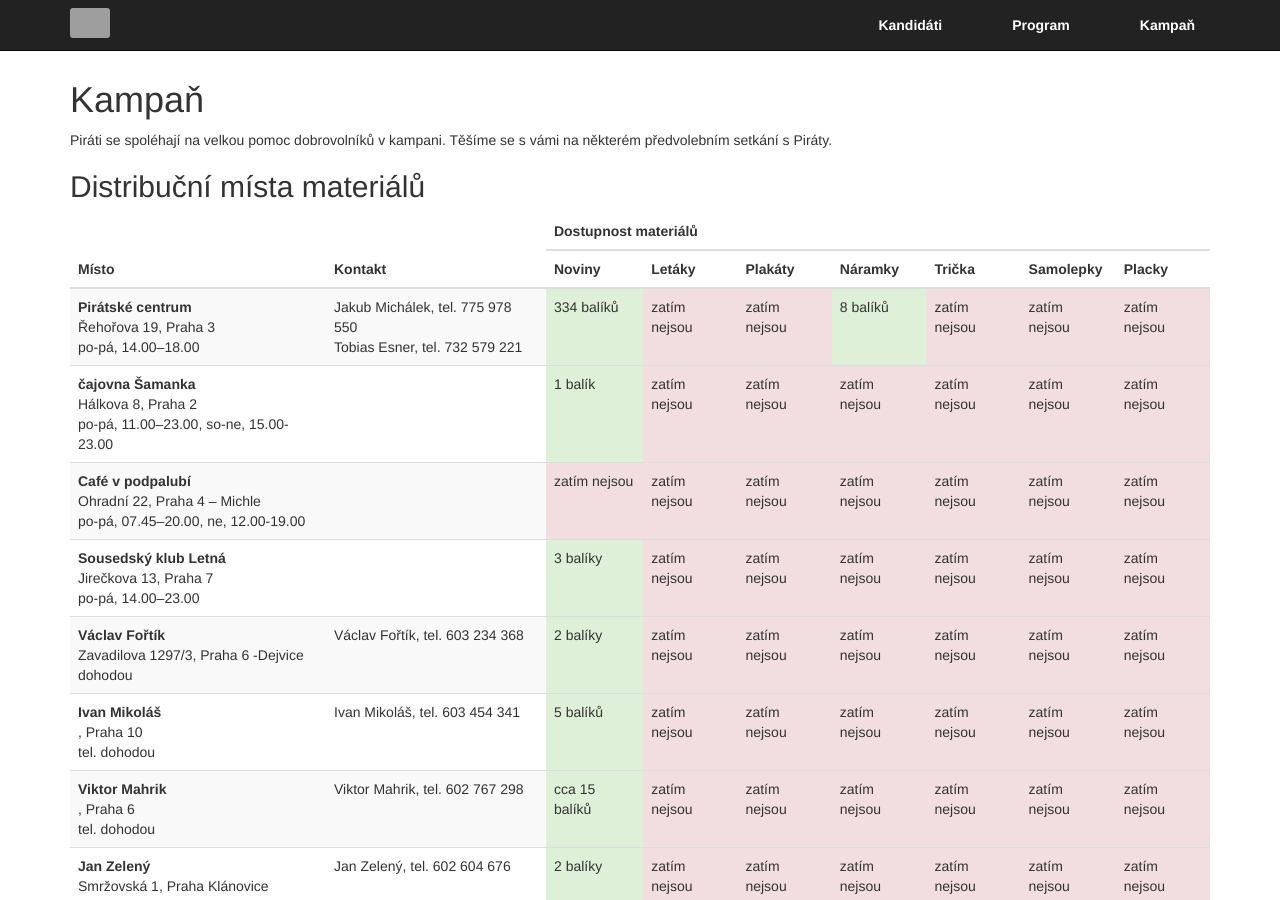
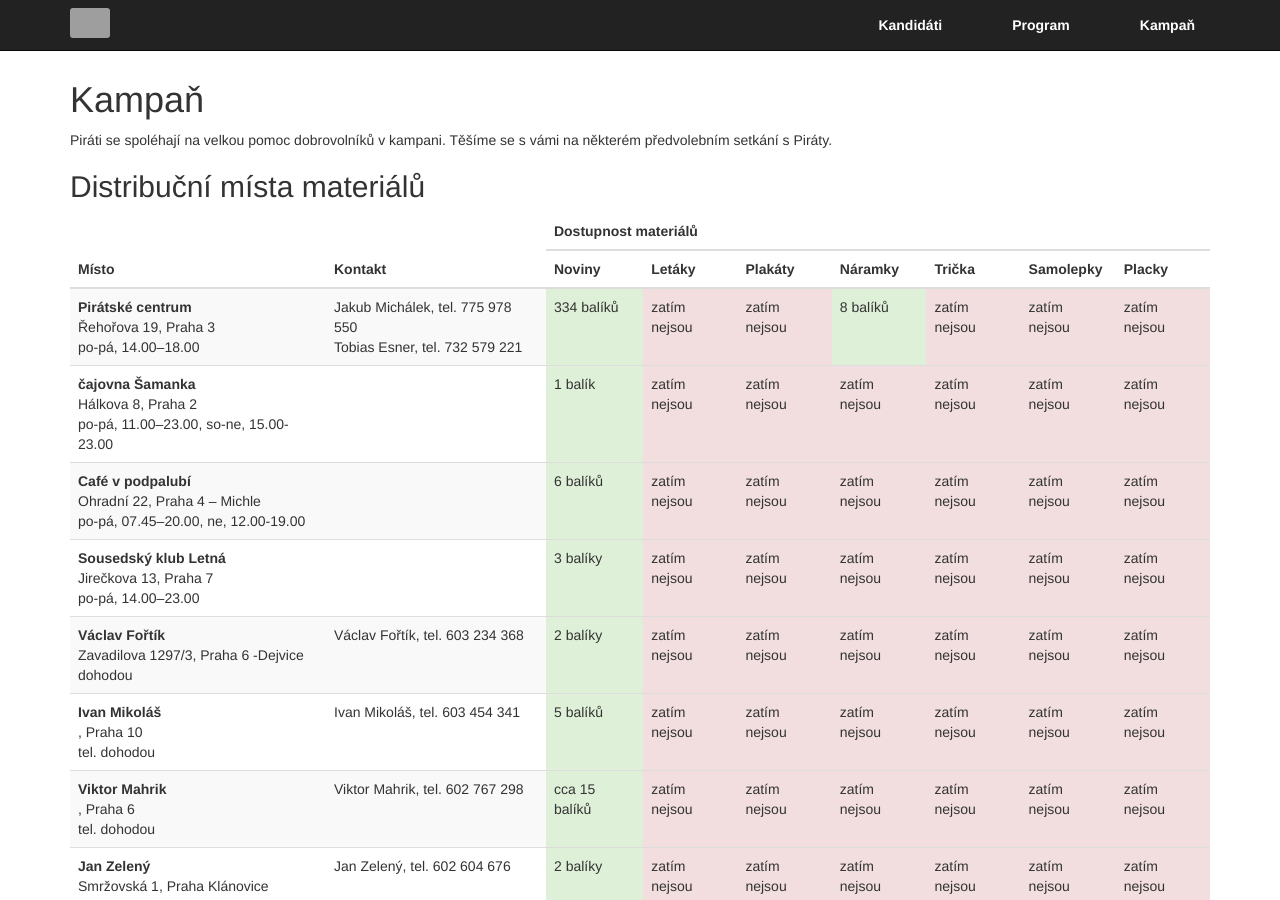
Before and after one commit to pirati-cz/prahavolijinak, a Jekyll site: the page built from kampan/index.html, in a window 1280 px wide and 900 px high. Built offline with Jekyll 4.4.1, drawn with Linux system fonts in a browser that asks for light colours; nearby versions of some CDN libraries; Markdown is read by kramdown in place of the engine named in the settings; grey boxes are pictures that could not be loaded.

Commit message:
Aktualizace distr
Aktualizace stavu balíků

```diff
--- a/_data/distribuce.yml
+++ b/_data/distribuce.yml
@@ -37,7 +37,7 @@
   "městská část": Praha 4 – Michle
   "kontakt": []
   "materiály":
-    "noviny":    zatím nejsou
+    "noviny":    6 balíků
     "letáky":    zatím nejsou
     "plakáty":   zatím nejsou
     "náramky":   zatím nejsou
```
